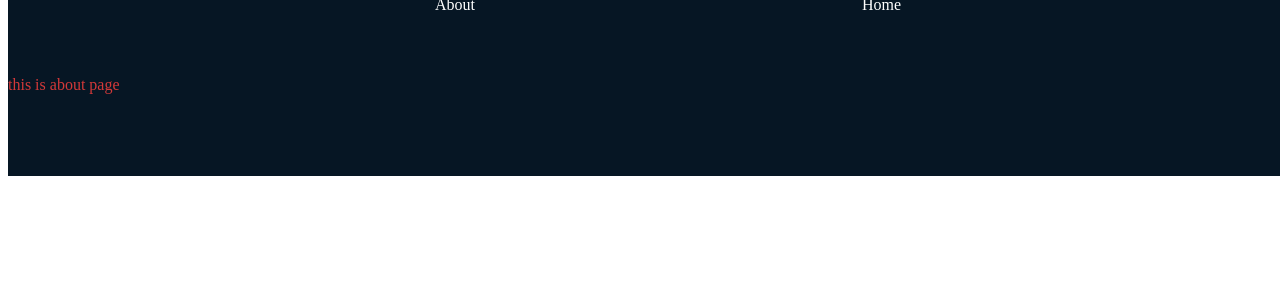
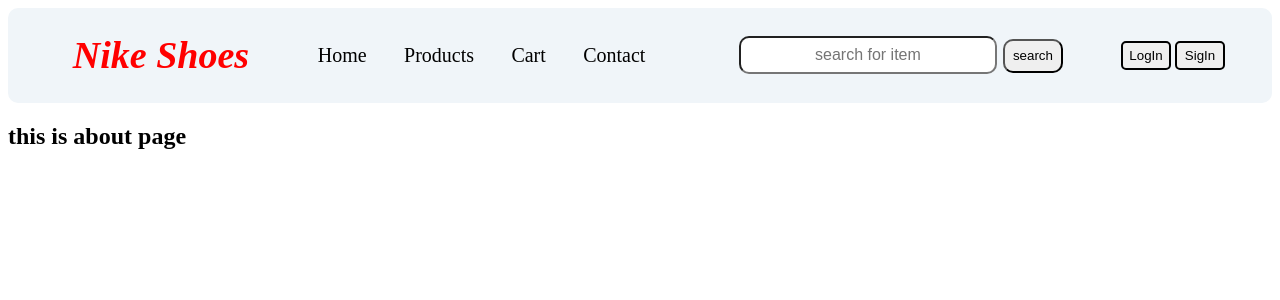
Before and after one commit to Yashwanth-G22/New-react-app, a React (Vite) app: page /about in a window 1280 px wide. Shown: the top 300 px of the page. Built offline with nearby package versions, Linux system fonts and the light colour scheme.

Commit message:
navbar completed

```diff
--- a/index.html
+++ b/index.html
@@ -4,7 +4,7 @@
     <meta charset="UTF-8" />
     <link rel="icon" type="image/svg+xml" href="/vite.svg" />
     <meta name="viewport" content="width=device-width, initial-scale=1.0" />
-    <title>Vite + React + TS</title>
+    <title>Branded Shoes </title>
   </head>
   <body>
     <div id="root"></div>
--- a/src/App.tsx
+++ b/src/App.tsx
@@ -4,6 +4,8 @@
 import { Home } from "./Components/Home";
 import './App.css'
 import About from "./Components/About";
+import Cart from "./Components/Cart/Cart";
+import Contact from "./Components/Contact";
 
 export default function App(){
 
@@ -14,6 +16,8 @@
      <Routes>
       <Route path="/" element= {<Home/>}/>
       <Route path="/about" element = {<About/>}/>
+      <Route path="/cart" element= {<Cart/>}/>
+      <Route path="/contact" element= {<Contact/>}/>
      </Routes>
      </Router>
     </div>
--- a/src/Components/About.tsx
+++ b/src/Components/About.tsx
@@ -2,8 +2,8 @@
 
 export default function About() {
   return (
-    <div>
-      this is about page
-    </div>
+    <>
+    <h2>this is about page</h2>
+    </>
   )
 }
--- /dev/null
+++ b/src/Components/Cart/Cart.tsx
@@ -0,0 +1,9 @@
+import React from 'react'
+
+export default function Cart() {
+  return (
+    <>
+      <h4>cart is loaded</h4>
+    </>
+  )
+}
--- /dev/null
+++ b/src/Components/Contact.tsx
@@ -0,0 +1,9 @@
+import React from 'react'
+
+export default function Contact() {
+  return (
+    <>
+      <h3>THis is Contact</h3>
+    </>
+  )
+}
--- a/src/Components/Home.tsx
+++ b/src/Components/Home.tsx
@@ -4,7 +4,7 @@
 export function Home () {
     return (
         <>
-        This is home page
+        <h1>This is home page</h1>
         </>
     )
 }
--- a/src/Components/Navbar/Navbar.css
+++ b/src/Components/Navbar/Navbar.css
@@ -1,20 +1,64 @@
-body{
+.main-container{
     width: 100%;
+    display: flex;
+    flex-direction: row;
+    justify-content: space-around;
+    align-items: center;
+    background-color:rgb(240, 245, 249);
+    border-radius: 10px;
 }
-div{
-    width: 100%;
-    height: 100px;
-    margin-top:-20px;
-    background-color:rgb(6, 22, 36) ;
-    color: rgb(211, 57, 57);
+.heading{
+    font-style: italic;
+    color: red;
+    font-size: 38px;
+    width: 20%;
+    text-align: center;
+}
+.sub-container{
+    width: 35%;
+    margin-left:-100px ;
 }
 ul{
     display: flex;
-    flex-direction: row-reverse;
+    flex-direction: row;
     justify-content: space-evenly;
-    /* color: white; */
 }
 a{
     text-decoration: none;
-    color: white;
+    color: black;
+    font-size: 20px;
 }
+.search-input , .search-button{
+    height: 30px;
+    padding: 2px;
+    margin: 3px;
+    border-radius: 10px;
+    text-align: center;
+}
+.search-input{
+    width: 250px;
+    font-size: 16px;
+}
+.search-button{
+    width: 60px;
+    height: 34px;
+}
+.reg-buttons{
+    width: 10%;
+}
+.login-button{
+    margin: 2px;
+    padding: 5px;
+    border: 2px solid black;
+    border-radius: 5px;
+    width: 50px;
+    cursor: pointer;
+}
+.sigin-button{
+    margin: 2px;
+    padding: 5px;
+    border: 2px solid black;
+    border-radius: 5px;
+    width: 50px;
+    cursor: pointer;
+}
--- a/src/Components/Navbar/Navbar.tsx
+++ b/src/Components/Navbar/Navbar.tsx
@@ -1,14 +1,30 @@
 import React from 'react'
-import {Link} from 'react-router-dom'
+import { Link } from 'react-router-dom'
+import Button from '../../utils/Button';
 import './Navbar.css';
 
-export  function Navbar() {
-  return (
-   <div>
-    <ul>
-        <Link to='/'>Home</Link>
-        <Link to='/about'>About</Link>
-   </ul>
-   </div>
+export function Navbar() {
+  return (<>
+    <div className='main-container'>
+      <h1 className='heading'>Nike Shoes</h1>
+      <div className='sub-container'>
+        <ul>
+          <Link to='/' className='home'>Home</Link>
+          <Link to='/about'>Products</Link>
+          <Link to='/cart'>Cart</Link>
+          <Link to='/contact'>Contact</Link>
+        </ul>
+      </div>
+      <form>
+        <input type="text" className='search-input' id="" placeholder='search for item' />
+        <Button name='search' className='search-button' />
+      </form>
+      <div className='reg-buttons'>
+      <Button name = 'LogIn' className='login-button'/>
+      <Button name = 'SigIn' className='sigin-button'/>
+      </div>
+
+    </div>
+  </>
   )
 }
--- /dev/null
+++ b/src/utils/Button.tsx
@@ -0,0 +1,6 @@
+import React from 'react'
+
+export default function Button(props : any) {
+  return (<button className={props.className}>{props.name}</button>
+  )
+}
```
